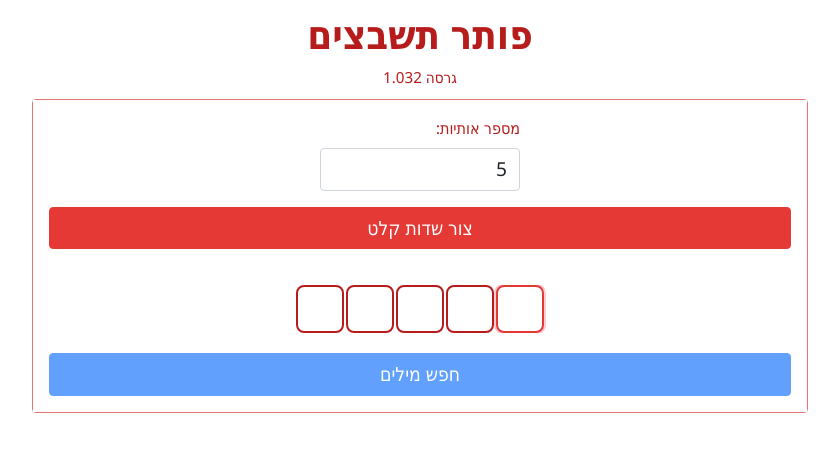
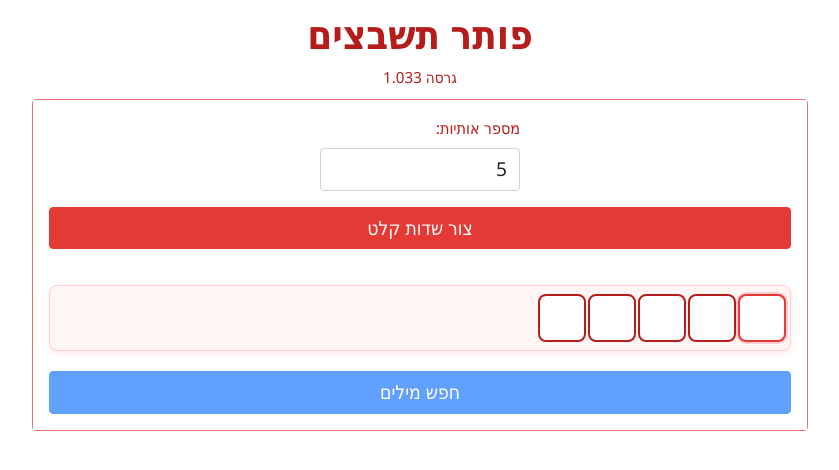
Before and after one commit to shaik/tashbetz, a Flask app: page / in a window 1280 px wide. Shown: the top 470 px of the page, without its empty margins (220-1059 px from the left). Run offline with Flask 3, Linux system fonts and the light colour scheme.

Commit message:
Update index.html template

```diff
--- a/templates/index.html
+++ b/templates/index.html
@@ -32,10 +32,37 @@
             display: flex;
             gap: 2px;
             margin: 20px 0;
-            justify-content: center;
+            justify-content: flex-start;
             direction: rtl;
             overflow-x: auto;
             white-space: nowrap;
+            background: #fff5f5;
+            border-radius: 8px;
+            border: 1px solid #ffcdd2;
+            padding: 8px 4px 8px 4px;
+            box-shadow: 0 2px 6px 0 #ffeaea;
+            min-height: 56px;
+            /* Hide scrollbar for webkit browsers */
+            scrollbar-width: thin;
+            scrollbar-color: #ffcdd2 #fff5f5;
+        }
+        .crossword-input::-webkit-scrollbar {
+            height: 8px;
+        }
+        .crossword-input::-webkit-scrollbar-thumb {
+            background: #ffcdd2;
+            border-radius: 4px;
+        }
+        .crossword-input::-webkit-scrollbar-track {
+            background: #fff5f5;
+        }
+        .scroll-hint {
+            text-align: center;
+            color: #b71c1c;
+            font-size: 0.95rem;
+            margin-bottom: 2px;
+            user-select: none;
+            display: none;
         }
         .letter-input {
             text-align: center;
@@ -122,7 +149,7 @@
 <body>
     <div class="container">
         <h1 class="text-center mb-2 main-title">פותר תשבצים</h1>
-        <div class="version">גרסה 1.032</div>
+        <div class="version">גרסה 1.033</div>
 
         <div class="card">
             <div class="card-body">
@@ -133,6 +160,7 @@
 
                 <button class="btn btn-primary mb-3 w-100" onclick="createInputs()">צור שדות קלט</button>
 
+                <div id="scrollHint" class="scroll-hint">ניתן לגלול ימינה/שמאלה כדי לראות את כל האותיות</div>
                 <div id="crosswordInputs" class="crossword-input"></div>
 
                 <button id="searchBtn" class="btn btn-primary w-100" onclick="findWords()" disabled>חפש מילים</button>
@@ -151,6 +179,12 @@
             container.innerHTML = '';
             document.getElementById('results').innerHTML = '';
             document.getElementById('results-count').innerHTML = '';
+            const scrollHint = document.getElementById('scrollHint');
+            if (length > 10) {
+                scrollHint.style.display = 'block';
+            } else {
+                scrollHint.style.display = 'none';
+            }
 
             // Adaptive sizing
             let boxSize = 48;
```
